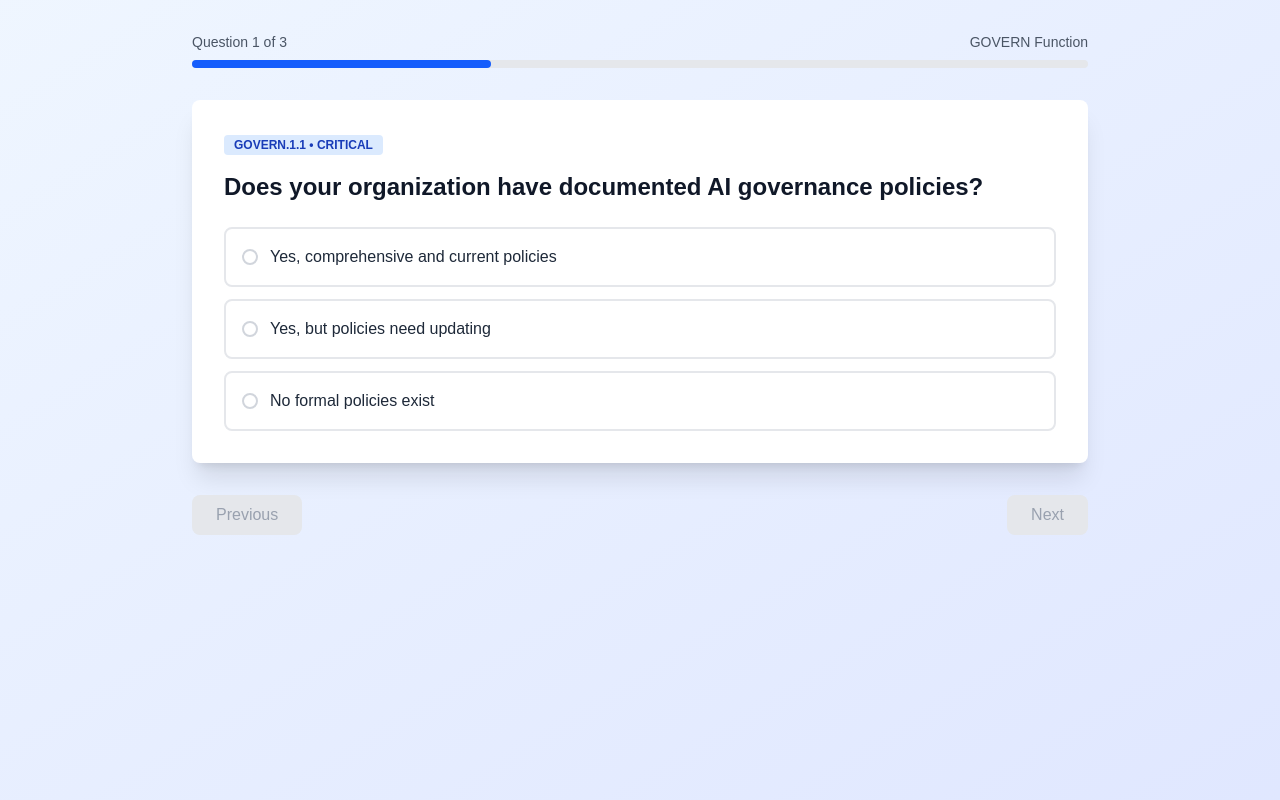
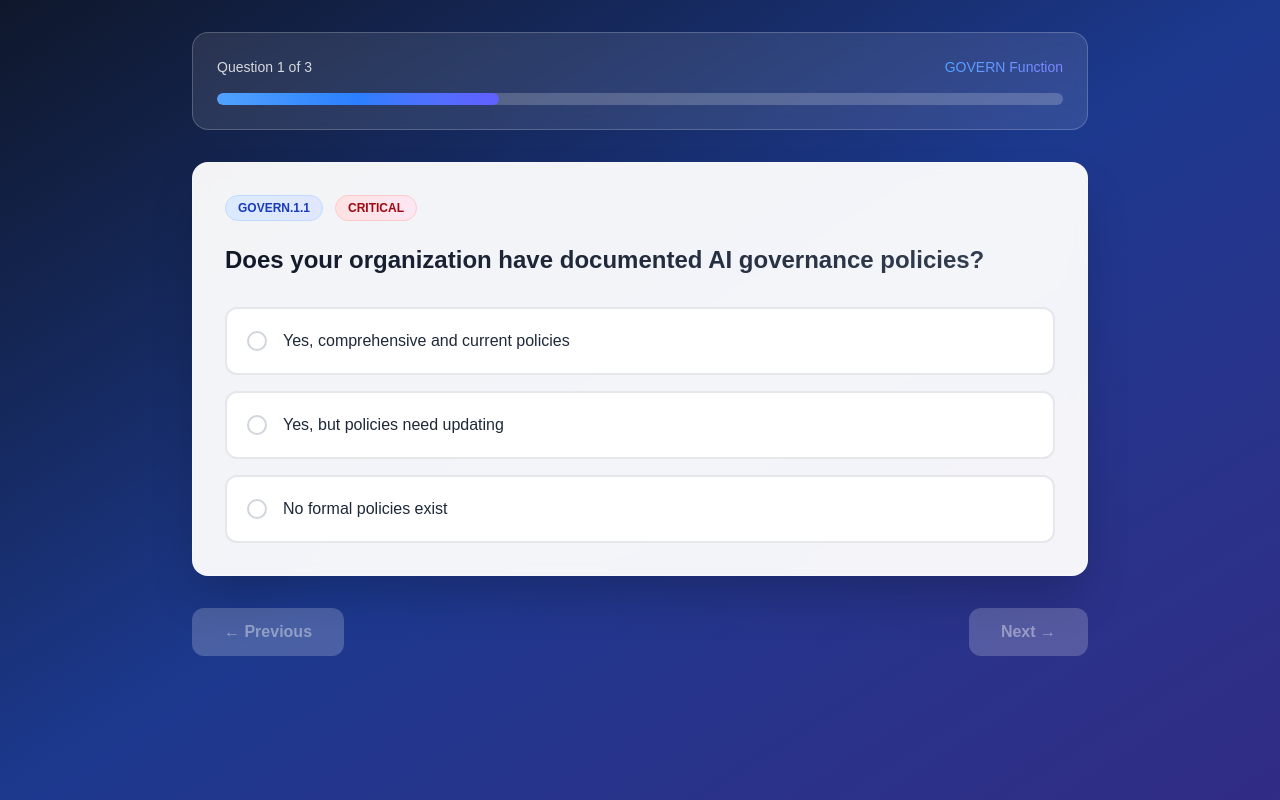
Before and after one commit to jessepike/ai-rmf-tools, a Next.js app in the folder web/: page /quiz/assess in a window 1280 px wide. Built offline with nearby package versions, Linux system fonts and the light colour scheme.

Commit message:
Add modern design polish to quiz assessment page

```diff
--- a/web/src/app/quiz/assess/page.tsx
+++ b/web/src/app/quiz/assess/page.tsx
@@ -72,28 +72,33 @@ export default function AssessPage() {
 
   if (isComplete) {
     return (
-      <div className="min-h-screen bg-gradient-to-br from-blue-50 to-indigo-100 flex items-center justify-center">
-        <div className="max-w-2xl mx-auto p-8 bg-white rounded-lg shadow-xl text-center">
-          <h1 className="text-3xl font-bold text-gray-900 mb-4">
+      <div className="min-h-screen bg-gradient-to-br from-slate-900 via-blue-900 to-indigo-900 flex items-center justify-center p-4">
+        <div className="max-w-2xl mx-auto p-8 bg-white/95 backdrop-blur-sm rounded-2xl shadow-2xl text-center border border-white/20">
+          <div className="w-20 h-20 bg-gradient-to-r from-green-400 to-blue-500 rounded-full mx-auto mb-6 flex items-center justify-center">
+            <svg className="w-10 h-10 text-white" fill="none" stroke="currentColor" viewBox="0 0 24 24">
+              <path strokeLinecap="round" strokeLinejoin="round" strokeWidth={2} d="M5 13l4 4L19 7" />
+            </svg>
+          </div>
+          <h1 className="text-3xl font-bold bg-gradient-to-r from-gray-900 to-gray-600 bg-clip-text text-transparent mb-4">
             Assessment Complete!
           </h1>
-          <p className="text-gray-600 mb-6">
+          <p className="text-gray-600 mb-8 leading-relaxed">
             Thank you for completing the sample questions. The full assessment will calculate your GOVERN maturity score and provide detailed recommendations.
           </p>
-          <div className="space-x-4">
+          <div className="flex flex-col sm:flex-row gap-4 justify-center">
             <button
               onClick={() => {
                 setCurrentQuestion(0);
                 setResponses({});
                 setIsComplete(false);
               }}
-              className="bg-blue-600 hover:bg-blue-700 text-white font-bold py-2 px-4 rounded"
+              className="bg-gradient-to-r from-blue-600 to-indigo-600 hover:from-blue-700 hover:to-indigo-700 text-white font-semibold py-3 px-6 rounded-xl transition-all duration-200 transform hover:scale-105 shadow-lg"
             >
               Retake Assessment
             </button>
             <Link
               href="/quiz"
-              className="bg-gray-600 hover:bg-gray-700 text-white font-bold py-2 px-4 rounded inline-block"
+              className="bg-gradient-to-r from-gray-600 to-gray-700 hover:from-gray-700 hover:to-gray-800 text-white font-semibold py-3 px-6 rounded-xl transition-all duration-200 transform hover:scale-105 shadow-lg inline-block"
             >
               Back to Quiz Info
             </Link>
@@ -104,61 +109,70 @@ export default function AssessPage() {
   }
 
   return (
-    <div className="min-h-screen bg-gradient-to-br from-blue-50 to-indigo-100">
+    <div className="min-h-screen bg-gradient-to-br from-slate-900 via-blue-900 to-indigo-900">
       <div className="container mx-auto px-4 py-8">
         <div className="max-w-4xl mx-auto">
 
-          {/* Progress Bar */}
-          <div className="mb-8">
-            <div className="flex justify-between items-center mb-2">
-              <span className="text-sm text-gray-600">
+          {/* Progress Section */}
+          <div className="mb-8 p-6 bg-white/10 backdrop-blur-sm rounded-2xl border border-white/20">
+            <div className="flex justify-between items-center mb-4">
+              <span className="text-sm font-medium text-white/80">
                 Question {currentQuestion + 1} of {sampleQuestions.length}
               </span>
-              <span className="text-sm text-gray-600">
+              <span className="text-sm font-medium bg-gradient-to-r from-blue-400 to-indigo-400 bg-clip-text text-transparent">
                 GOVERN Function
               </span>
             </div>
-            <div className="w-full bg-gray-200 rounded-full h-2">
+            <div className="w-full bg-white/20 rounded-full h-3 overflow-hidden">
               <div
-                className="bg-blue-600 h-2 rounded-full transition-all duration-300"
+                className="bg-gradient-to-r from-blue-400 via-blue-500 to-indigo-500 h-3 rounded-full transition-all duration-500 ease-out shadow-lg"
                 style={{ width: `${((currentQuestion + 1) / sampleQuestions.length) * 100}%` }}
               />
             </div>
           </div>
 
           {/* Question Card */}
-          <div className="bg-white rounded-lg shadow-xl p-8 mb-8">
-            <div className="mb-6">
-              <span className="inline-block bg-blue-100 text-blue-800 text-xs font-semibold px-2.5 py-0.5 rounded mb-4">
-                {currentQ.subcategory} • {currentQ.weight.toUpperCase()}
-              </span>
-              <h2 className="text-2xl font-semibold text-gray-900 mb-4">
+          <div className="bg-white/95 backdrop-blur-sm rounded-2xl shadow-2xl p-8 mb-8 border border-white/20">
+            <div className="mb-8">
+              <div className="flex items-center gap-3 mb-6">
+                <span className="inline-flex items-center px-3 py-1 rounded-full text-xs font-semibold bg-gradient-to-r from-blue-100 to-indigo-100 text-blue-800 border border-blue-200">
+                  {currentQ.subcategory}
+                </span>
+                <span className={`inline-flex items-center px-3 py-1 rounded-full text-xs font-semibold ${
+                  currentQ.weight === 'critical'
+                    ? 'bg-gradient-to-r from-red-100 to-pink-100 text-red-800 border border-red-200'
+                    : 'bg-gradient-to-r from-amber-100 to-orange-100 text-amber-800 border border-amber-200'
+                }`}>
+                  {currentQ.weight.toUpperCase()}
+                </span>
+              </div>
+              <h2 className="text-2xl font-bold bg-gradient-to-r from-gray-900 to-gray-700 bg-clip-text text-transparent leading-tight">
                 {currentQ.text}
               </h2>
             </div>
 
-            <div className="space-y-3">
+            <div className="space-y-4">
               {currentQ.options.map((option, index) => (
                 <button
                   key={index}
                   onClick={() => handleAnswer(currentQ.id, option.value)}
-                  className={`w-full text-left p-4 rounded-lg border-2 transition-all ${
+                  className={`w-full text-left p-5 rounded-xl border-2 transition-all duration-200 transform hover:scale-[1.02] ${
                     selectedValue === option.value
-                      ? 'border-blue-500 bg-blue-50'
-                      : 'border-gray-200 hover:border-gray-300'
+                      ? 'border-blue-500 bg-gradient-to-r from-blue-50 to-indigo-50 shadow-lg'
+                      : 'border-gray-200 hover:border-blue-300 hover:bg-gray-50 bg-white'
                   }`}
                 >
                   <div className="flex items-center">
-                    <div className={`w-4 h-4 rounded-full border-2 mr-3 ${
+                    <div className={`w-5 h-5 rounded-full border-2 mr-4 flex items-center justify-center transition-all duration-200 ${
                       selectedValue === option.value
                         ? 'border-blue-500 bg-blue-500'
                         : 'border-gray-300'
                     }`}>
                       {selectedValue === option.value && (
-                        <div className="w-2 h-2 bg-white rounded-full m-0.5" />
+                        <div className="w-2 h-2 bg-white rounded-full" />
                       )}
                     </div>
-                    <span className="text-gray-800">{option.text}</span>
+                    <span className="text-gray-800 font-medium">{option.text}</span>
                   </div>
                 </button>
               ))}
@@ -170,25 +184,25 @@ export default function AssessPage() {
             <button
               onClick={handlePrevious}
               disabled={currentQuestion === 0}
-              className={`px-6 py-2 rounded-lg font-medium transition-colors ${
+              className={`px-8 py-3 rounded-xl font-semibold transition-all duration-200 transform hover:scale-105 ${
                 currentQuestion === 0
-                  ? 'bg-gray-200 text-gray-400 cursor-not-allowed'
-                  : 'bg-gray-600 hover:bg-gray-700 text-white'
+                  ? 'bg-white/20 text-white/40 cursor-not-allowed'
+                  : 'bg-white/90 hover:bg-white text-gray-800 shadow-lg'
               }`}
             >
-              Previous
+              ← Previous
             </button>
 
             <button
               onClick={handleNext}
               disabled={!canProceed}
-              className={`px-6 py-2 rounded-lg font-medium transition-colors ${
+              className={`px-8 py-3 rounded-xl font-semibold transition-all duration-200 transform hover:scale-105 ${
                 !canProceed
-                  ? 'bg-gray-200 text-gray-400 cursor-not-allowed'
-                  : 'bg-blue-600 hover:bg-blue-700 text-white'
+                  ? 'bg-white/20 text-white/40 cursor-not-allowed'
+                  : 'bg-gradient-to-r from-blue-600 to-indigo-600 hover:from-blue-700 hover:to-indigo-700 text-white shadow-lg'
               }`}
             >
-              {currentQuestion === sampleQuestions.length - 1 ? 'Complete Assessment' : 'Next'}
+              {currentQuestion === sampleQuestions.length - 1 ? 'Complete Assessment →' : 'Next →'}
             </button>
           </div>
         </div>
```
